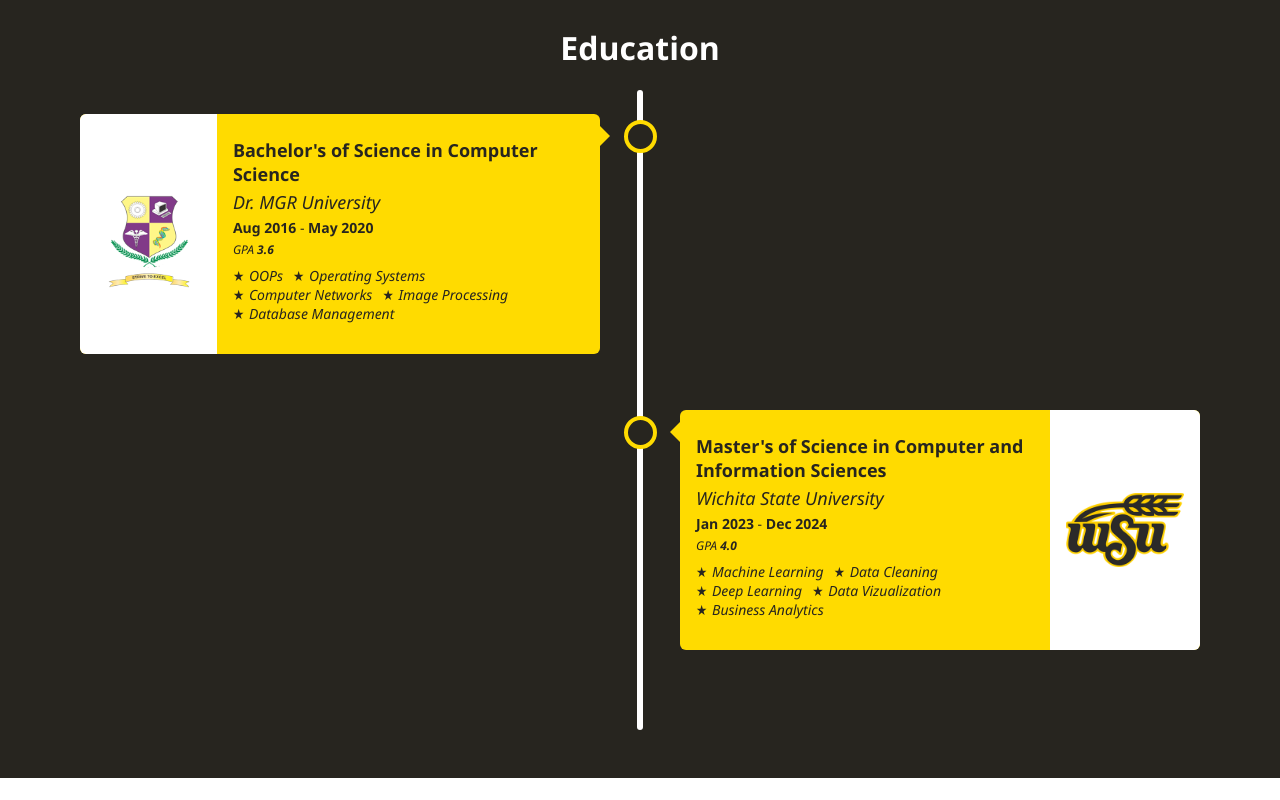
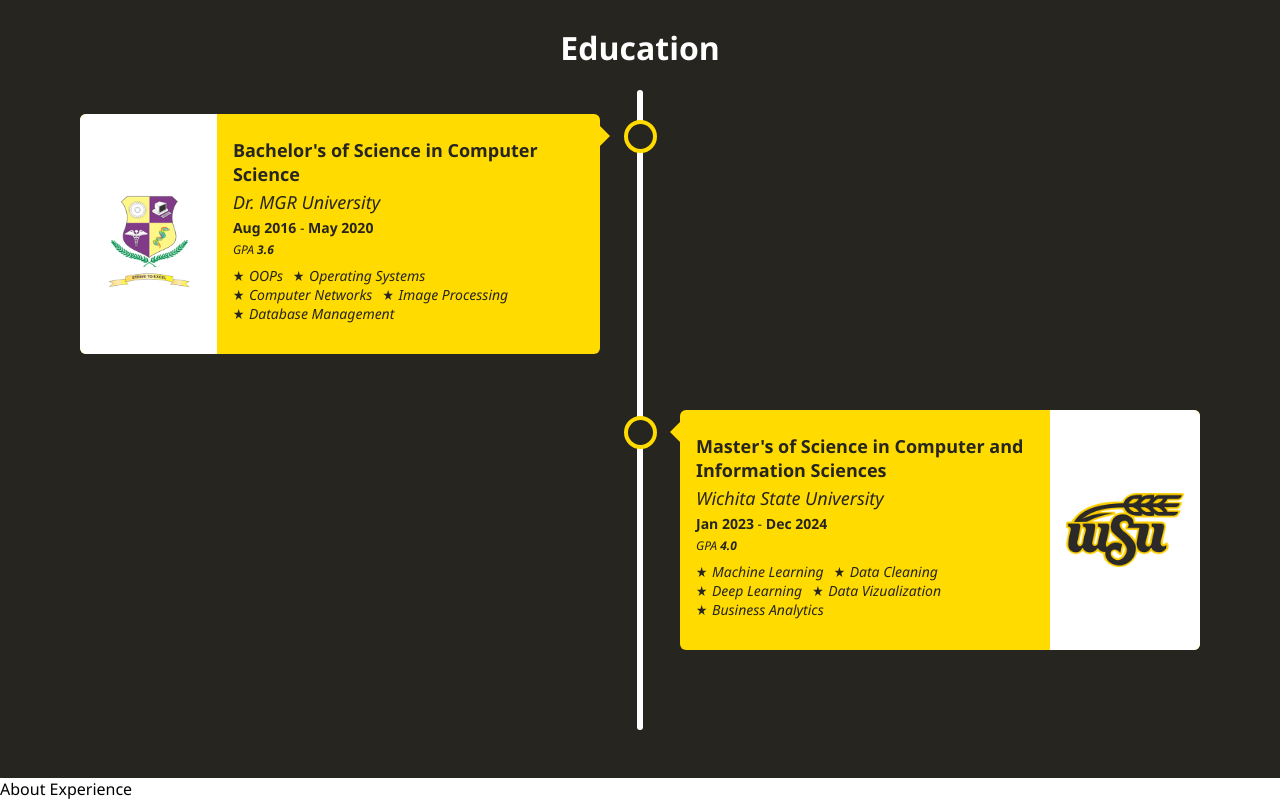
Before and after one commit to 143prudhvi/portfolio, a React (Vite) app: page / in a window 1280 px wide. Shown: the part 822-1622 px from the top of the page. Before the commit the page ends 1600 px from the top, so only its background shows below. Built offline with nearby package versions, Linux system fonts and the light colour scheme.

Commit message:
Jenkins Check

```diff
--- a/src/App.jsx
+++ b/src/App.jsx
@@ -1,5 +1,6 @@
 import './App.scss'
 import EducationComponent from './components/education-component/education-component'
+import ExperienceComponent from './components/experience-component/experience-component'
 import IntroComponent from './components/intro-component/intro-component'
 
 function App() {
@@ -8,6 +9,7 @@ function App() {
     <>
       <IntroComponent />
       <EducationComponent />
+      <ExperienceComponent />
     </>
   )
 }
--- /dev/null
+++ b/src/components/experience-component/experience-component.jsx
@@ -0,0 +1,11 @@
+import './experience-component.scss';
+
+const ExperienceComponent = () => {
+    return (
+        <div className='experience'>
+            About Experience
+        </div>
+    )
+}
+
+export default ExperienceComponent;
```
Also changed, not shown: src/components/experience-component/experience-component.scss (added).
